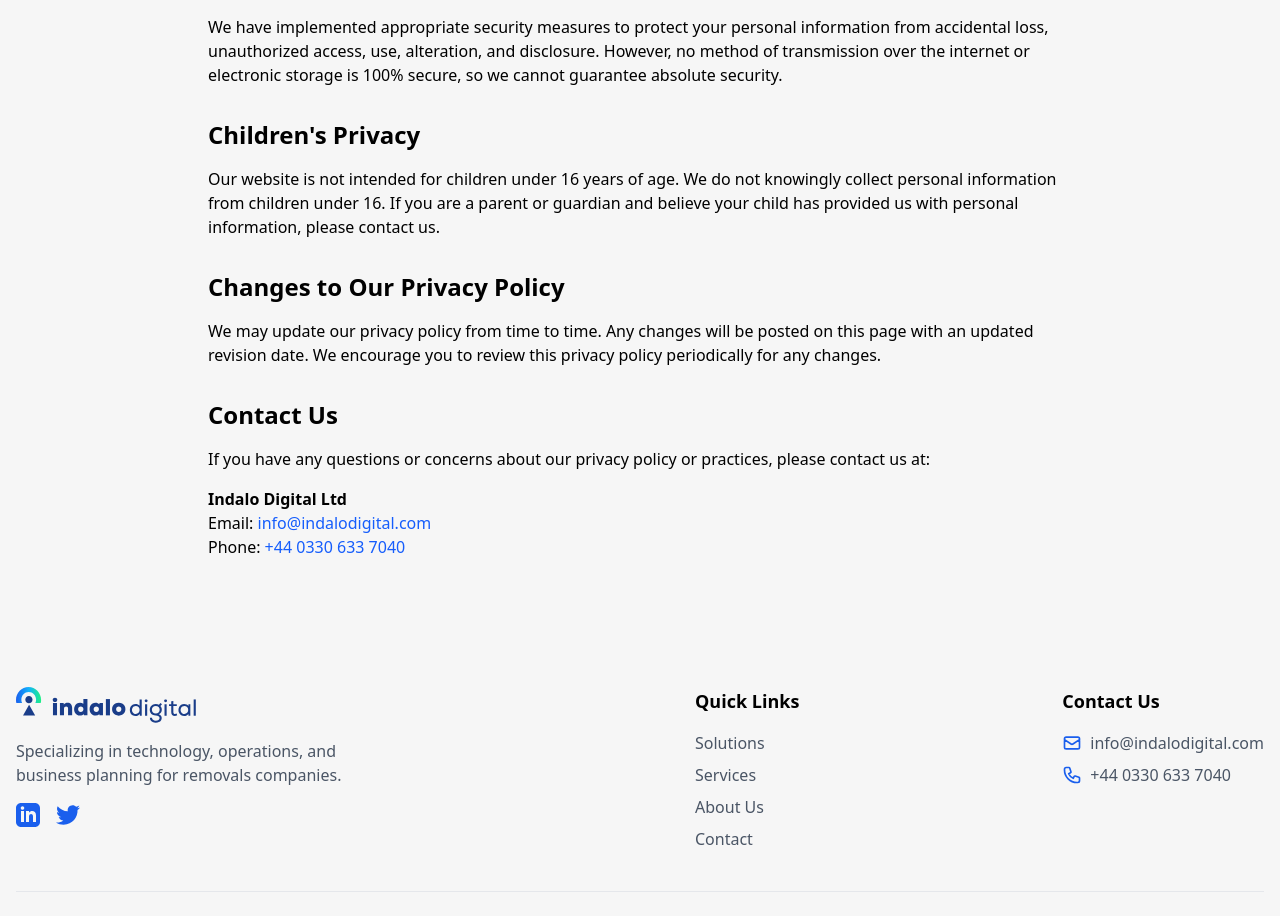
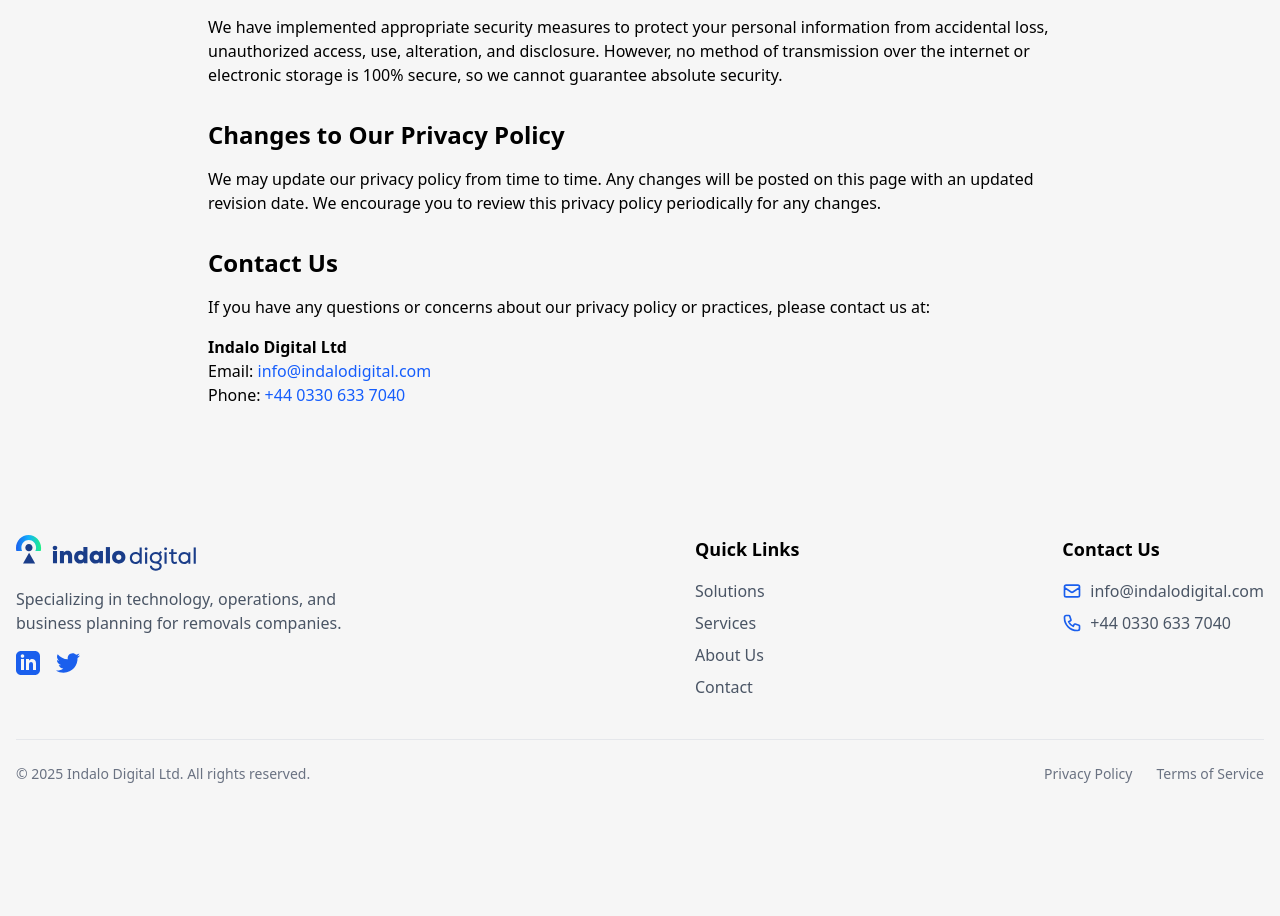
Before and after one commit to indalo-vince/indalo-digital-marketing-site, a Next.js app: page /privacy-policy in a window 1280 px wide. Shown: the part 1673-2589 px from the top of the page. After the commit the page ends 2481 px from the top, so only its background shows below. Built offline with nearby package versions, Linux system fonts and the light colour scheme.

Commit message:
Remove clause in privacy policy that was not relevant.

```diff
--- a/src/app/privacy-policy/page.tsx
+++ b/src/app/privacy-policy/page.tsx
@@ -103,13 +103,6 @@
         </section>
 
         <section className="mb-8">
-          <h2 className="text-2xl font-semibold mb-4">Children's Privacy</h2>
-          <p>
-            Our website is not intended for children under 16 years of age. We do not knowingly collect personal information from children under 16. If you are a parent or guardian and believe your child has provided us with personal information, please contact us.
-          </p>
-        </section>
-
-        <section className="mb-8">
           <h2 className="text-2xl font-semibold mb-4">Changes to Our Privacy Policy</h2>
           <p>
             We may update our privacy policy from time to time. Any changes will be posted on this page with an updated revision date. We encourage you to review this privacy policy periodically for any changes.
```
